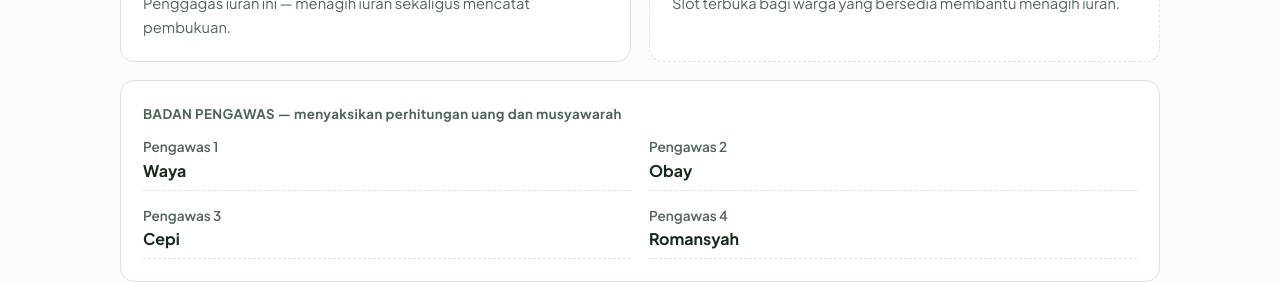
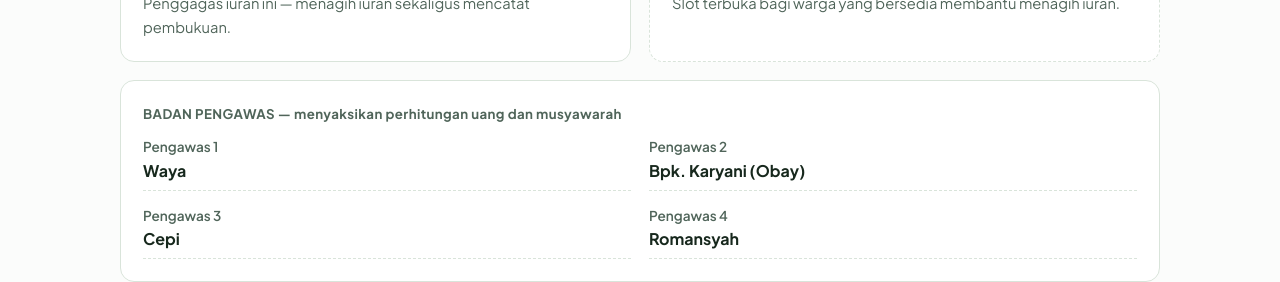
Before and after one commit to Kp-Mulyasari/Kp-Mulyasari.github.io, a plain HTML site: page index.html in a window 1280 px wide. Shown: the part 5160-5442 px from the top of the page. Drawn offline with Linux system fonts and the light colour scheme; no server answers.

Commit message:
Update index.html

```diff
--- a/index.html
+++ b/index.html
@@ -560,7 +560,7 @@
             <p class="role">BADAN PENGAWAS &mdash; menyaksikan perhitungan uang dan musyawarah</p>
             <div class="pengawas-list">
               <div><span>Pengawas 1</span>Waya</div>
-              <div><span>Pengawas 2</span>Obay</div>
+              <div><span>Pengawas 2</span>Bpk. Karyani (Obay)</div>
               <div><span>Pengawas 3</span>Cepi</div>
               <div><span>Pengawas 4</span>Romansyah</div>
             </div>
```
